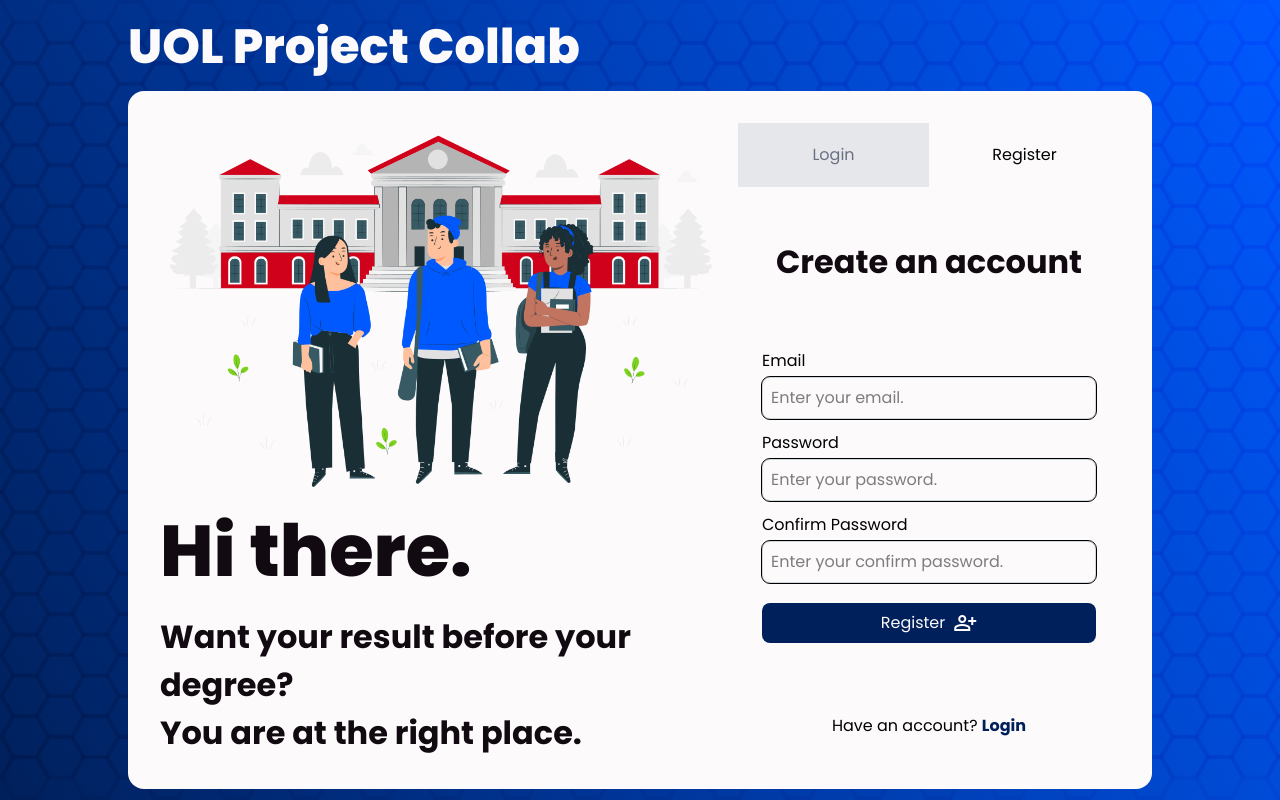
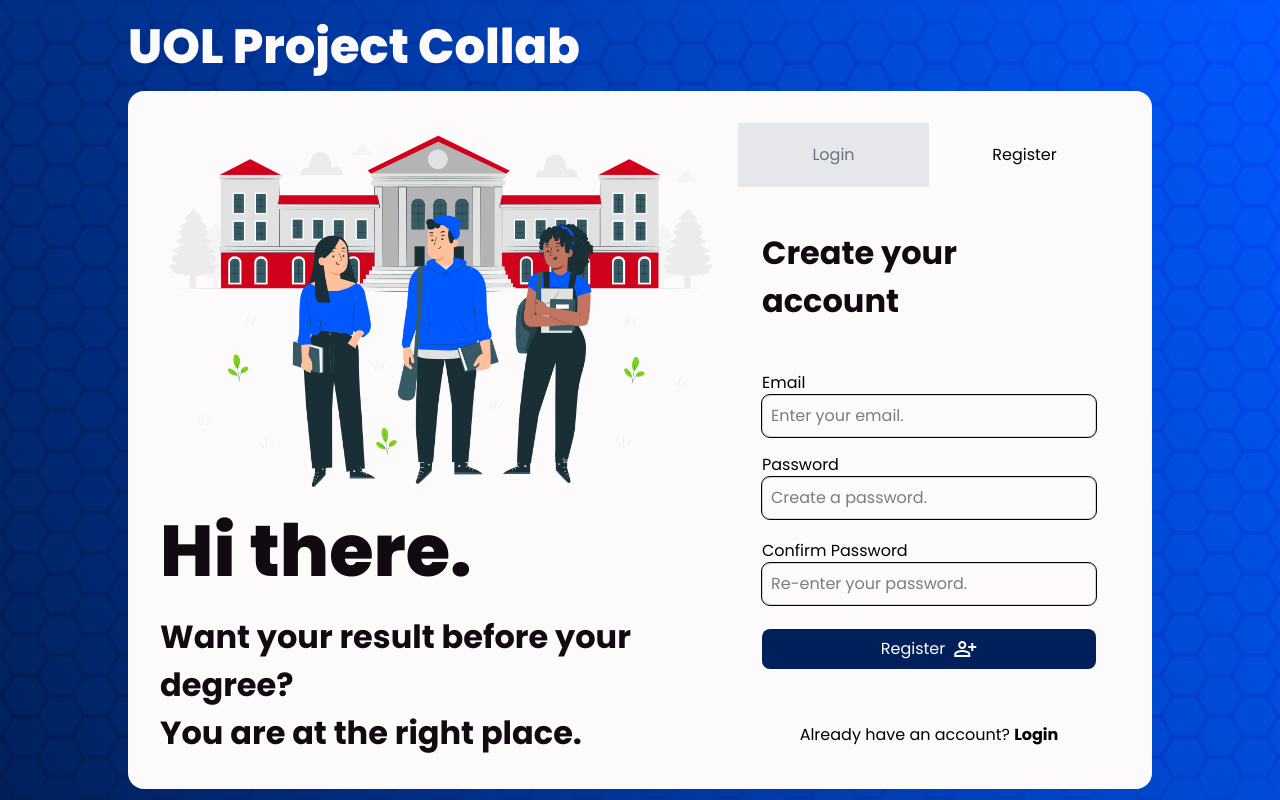
Before and after one commit to Uol-Project-Collab/UOL_grades_calculator, a Next.js app in the folder frontend_react/: page / in a window 1280 px wide. Both pictures are taken after a click on the button "Register". Built offline with nearby package versions, Linux system fonts and the light colour scheme.

Commit message:
Login and registration authentication - still need work

```diff
--- a/frontend_react/src/app/components/auth/LoginForm.tsx
+++ b/frontend_react/src/app/components/auth/LoginForm.tsx
@@ -1,4 +1,8 @@
+'use client';
+
 import { useRouter } from "next/navigation";
+import { useState } from "react";
+
 
 /**
  * LoginForm Component
@@ -40,18 +44,73 @@ import { useRouter } from "next/navigation";
 export default function LoginForm() {
   const router = useRouter();
 
+  const [email, setEmail] = useState('');
+  const [password, setPassword] = useState('');
+  const [error, setError] = useState<string | null>(null);
+  const [loading, setLoading] = useState(false);
+
+  const validateEmail = (email: string) => {
+    const regex = /^[^\s@]+@[^\s@]+\.[^\s@]+$/;
+    return regex.test(email);
+  };
+
+  const handleLogin = async (event: React.FormEvent) => {
+    event.preventDefault();
+
+    setError(null);
+
+    if (email === "") {
+      setError("Please enter login details.");
+      return;
+    }
+
+    if (!validateEmail(email)) {
+      setError("Please enter a valid email address.");
+      return;
+    }
+
+    // if (password.trim().length < 6) {
+    //   setError("Password must be at least 6 characters.");
+    //   return;
+    // }
+
+    setLoading(true);
+
+    try {
+      const response = await fetch('http://localhost:3000/api/auth/login', {
+        method: 'POST',
+        headers: { 'Content-Type': 'application/json' },
+        body: JSON.stringify({ email, password }),
+      });
+
+      if (!response.ok) {
+        const { message } = await response.json();
+        throw new Error(message || "Login failed. Check your credentials.");
+      }
+
+      // If success, navigate to dashboard
+      router.push('/dashboard');
+    } catch (err: any) {
+      setError(err.message);
+    } finally {
+      setLoading(false);
+    }
+  };
+
   return (
     <div className="flex h-[95%] flex-col items-center justify-around p-4 sm:p-6">
       <h1 className="text-sub text-text-dark text-center font-bold sm:text-left">
         Enter your details
       </h1>
-      <form className="flex w-full max-w-[30rem] flex-col">
+      <form className="flex w-full max-w-[30rem] flex-col" onSubmit={handleLogin}>
         <div className="mt-1 flex flex-col pt-1 pb-1">
           <label className="text-sm sm:text-base">Email</label>
           <input
             className="focus:ring-primary-dark rounded-lg border border-gray-300 p-2 outline-1 focus:ring-2"
             type="text"
             placeholder="Enter your email."
+            value={email}
+            onChange={(e) => setEmail(e.target.value)}
           />
         </div>
         <div className="mt-1 flex flex-col pt-2 pb-2">
@@ -60,20 +119,21 @@ export default function LoginForm() {
             className="focus:ring-primary-dark rounded-lg border border-gray-300 p-2 outline-1 focus:ring-2"
             type="password"
             placeholder="Enter your password."
+            value={password}
+            onChange={(e) => setPassword(e.target.value)}
           />
         </div>
+
+        {error && (
+          <p className="text-red-600 text-sm mt-2">{error}</p>
+        )}
+
         <button
-          className="bg-primary-dark text-background hover:bg-primary mt-4 flex cursor-pointer items-center justify-center rounded-lg p-2 transition"
+          className="bg-primary-dark text-background hover:bg-primary mt-4 flex cursor-pointer items-center justify-center rounded-lg p-2 transition disabled:opacity-50"
           type="submit"
-          onClick={
-            // will be replaced with the login function
-            (event) => {
-              event.preventDefault();
-              router.push("/dashboard");
-            }
-          }
+          disabled={loading}
         >
-          Login
+          {loading ? "Logging in..." : "Login"}
           <span className="material-symbols-outlined ml-2">login</span>
         </button>
       </form>
--- a/frontend_react/src/app/components/auth/RegisterForm.tsx
+++ b/frontend_react/src/app/components/auth/RegisterForm.tsx
@@ -1,4 +1,7 @@
+'use client';
+
 import { useRouter } from "next/navigation";
+import { useState } from "react";
 
 /**
  * A React functional component that renders a registration form.
@@ -30,44 +33,121 @@ import { useRouter } from "next/navigation";
  * - Add form validation for better user experience.
  * - Implement error handling for failed registration attempts.
  */
-export default function RegisterForm() {
+export default function RegistrationForm() {
   const router = useRouter();
+
+  const [email, setEmail] = useState('');
+  const [password, setPassword] = useState('');
+  const [confirmPassword, setConfirmPassword] = useState('');
+  const [error, setError] = useState<string | null>(null);
+  const [loading, setLoading] = useState(false);
+
+  const validateEmail = (email: string) => {
+    const regex = /^[^\s@]+@[^\s@]+\.[^\s@]+$/;
+    return regex.test(email);
+  };
+
+  const handleRegister = async (event: React.FormEvent) => {
+    event.preventDefault();
+    setError(null);
+
+    if (!email || !password || !confirmPassword) {
+      setError("All fields are required.");
+      return;
+    }
+
+    if (!validateEmail(email)) {
+      setError("Invalid email format.");
+      return;
+    }
+
+    if (password.length < 6) {
+      setError("Password must be at least 6 characters.");
+      return;
+    }
+
+    if (password !== confirmPassword) {
+      setError("Passwords do not match.");
+      return;
+    }
+
+    setLoading(true);
+
+    try {
+      const response = await fetch('http://localhost:3000/api/auth/register', {
+        method: 'POST',
+        headers: { 'Content-Type': 'application/json' },
+        body: JSON.stringify({ email, password }),
+      });
+
+      if (!response.ok) {
+        const { message } = await response.json();
+        throw new Error(message || "Registration failed.");
+      }
+
+      router.push('/dashboard'); // or '/login' if you prefer manual login
+    } catch (err: any) {
+      setError(err.message);
+    } finally {
+      setLoading(false);
+    }
+  };
 
   return (
     <div className="flex h-[95%] flex-col items-center justify-around p-4 sm:p-6">
       <h1 className="text-sub text-text-dark text-center font-bold sm:text-left">
-        Create an account
+        Create your account
       </h1>
-      <form className="flex w-full max-w-[30rem] flex-col">
-        {["Email", "Password", "Confirm Password"].map((label, index) => (
-          <div key={index} className="mt-1 flex flex-col pt-1 pb-1">
-            <label className="text-sm sm:text-base">{label}</label>
-            <input
-              className="focus:ring-primary-dark mt-1 rounded-lg border border-gray-300 p-2 outline-1 focus:ring-2"
-              type={label.includes("Password") ? "password" : "text"}
-              placeholder={`Enter your ${label.toLowerCase()}.`}
-            />
-          </div>
-        ))}
+      <form className="flex w-full max-w-[30rem] flex-col" onSubmit={handleRegister}>
+        <div className="mt-1 flex flex-col pt-1 pb-1">
+          <label className="text-sm sm:text-base">Email</label>
+          <input
+            className="focus:ring-primary-dark rounded-lg border border-gray-300 p-2 outline-1 focus:ring-2"
+            type="text"
+            placeholder="Enter your email."
+            value={email}
+            onChange={(e) => setEmail(e.target.value)}
+          />
+        </div>
+
+        <div className="mt-1 flex flex-col pt-2 pb-2">
+          <label className="text-sm sm:text-base">Password</label>
+          <input
+            className="focus:ring-primary-dark rounded-lg border border-gray-300 p-2 outline-1 focus:ring-2"
+            type="password"
+            placeholder="Create a password."
+            value={password}
+            onChange={(e) => setPassword(e.target.value)}
+          />
+        </div>
+
+        <div className="mt-1 flex flex-col pt-2 pb-2">
+          <label className="text-sm sm:text-base">Confirm Password</label>
+          <input
+            className="focus:ring-primary-dark rounded-lg border border-gray-300 p-2 outline-1 focus:ring-2"
+            type="password"
+            placeholder="Re-enter your password."
+            value={confirmPassword}
+            onChange={(e) => setConfirmPassword(e.target.value)}
+          />
+        </div>
+
+        {error && (
+          <p className="text-red-600 text-sm mt-2">{error}</p>
+        )}
+
         <button
-          className="bg-primary-dark text-background hover:bg-primary mt-4 flex cursor-pointer items-center justify-center rounded-lg p-2 transition"
+          className="bg-primary-dark text-background hover:bg-primary mt-4 flex cursor-pointer items-center justify-center rounded-lg p-2 transition disabled:opacity-50"
           type="submit"
-          onClick={
-            // will be replaced with the login function
-            (event) => {
-              event.preventDefault();
-              router.push("/dashboard");
-            }
-          }
+          disabled={loading}
         >
-          Register
+          {loading ? "Creating account..." : "Register"}
           <span className="material-symbols-outlined ml-2">person_add</span>
         </button>
       </form>
 
-      <p className="mt-4 text-center text-sm sm:text-base">
-        Have an account?{" "}
-        <b className="text-primary-dark cursor-pointer">Login</b>
+      <p className="mt-4 cursor-pointer text-center text-sm sm:text-base">
+        Already have an account? <b>Login</b>
       </p>
     </div>
   );
```
